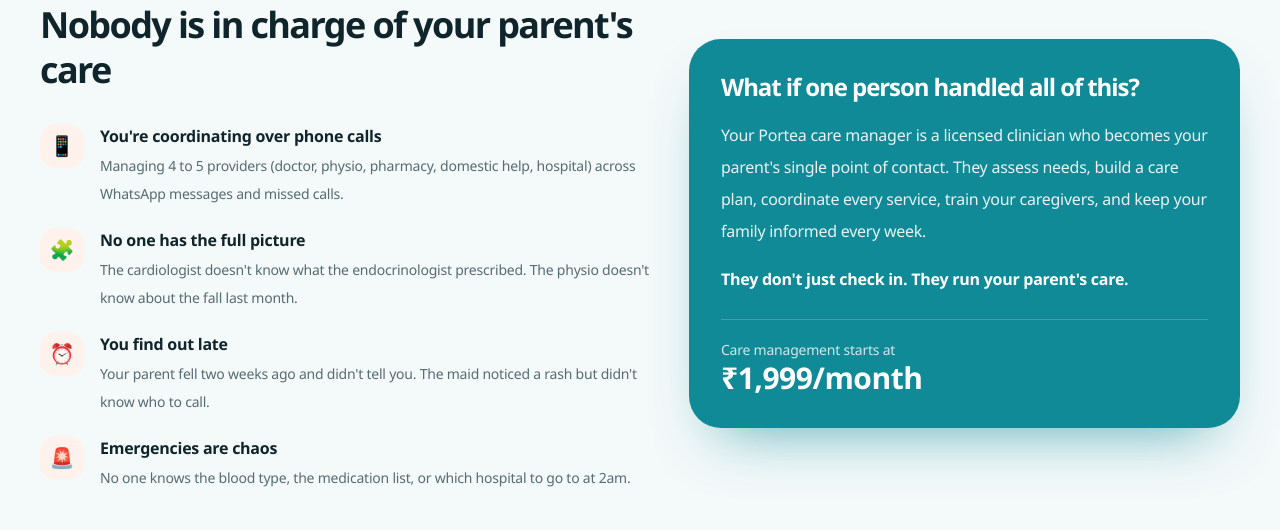
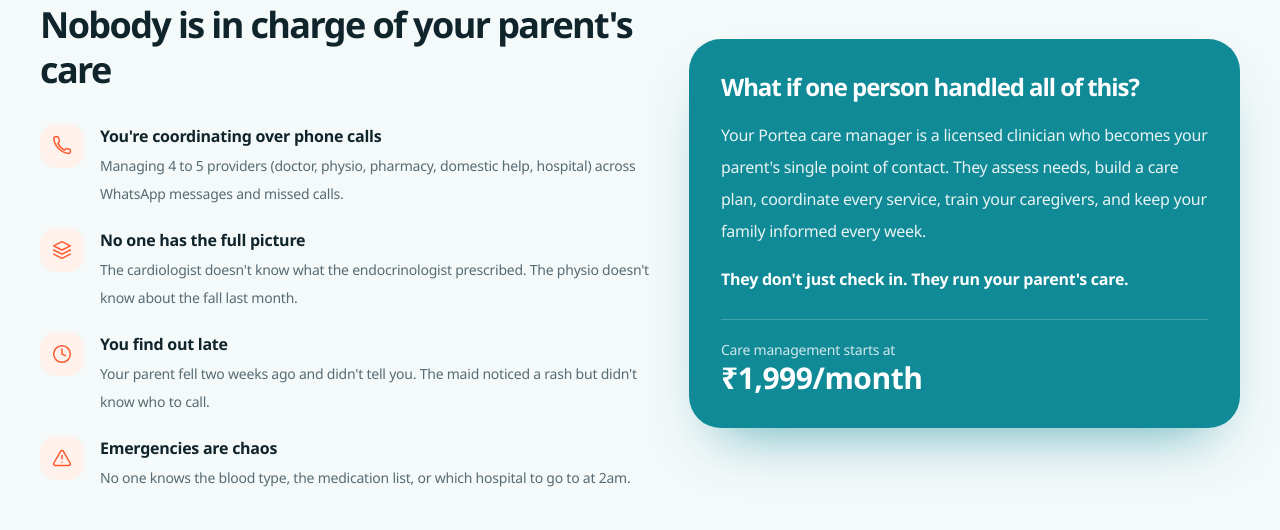
Before and after one commit to Mahesh-git888/Care_Plan, a Next.js app: page / in a window 1280 px wide. Shown: the part 1600-2130 px from the top of the page. Built offline with nearby package versions, Linux system fonts and the light colour scheme; no server answers.

Commit message:
Icons change

```diff
--- a/src/components/home-page.tsx
+++ b/src/components/home-page.tsx
@@ -8,10 +8,21 @@
 import { HandwrittenNote } from "@/components/handwritten-note";
 import { IntakeChatbot } from "@/components/intake-chatbot";
 import {
+  AlertTriangleIcon,
+  AppleIcon,
   ArrowUpRightIcon,
+  BedIcon,
   ChatIcon,
   CheckIcon,
+  ClockIcon,
+  DumbbellIcon,
+  FlaskIcon,
+  LayersIcon,
+  LifeBuoyIcon,
   PhoneIcon,
+  StethoscopeIcon,
+  SyringeIcon,
+  UsersIcon,
   WhatsAppIcon,
 } from "@/components/ui-icons";
 import { LeadForm } from "@/components/lead-form";
@@ -29,22 +40,22 @@
 
 const PROBLEMS = [
   {
-    emoji: "📱",
+    Icon: PhoneIcon,
     title: "You're coordinating over phone calls",
     body: "Managing 4 to 5 providers (doctor, physio, pharmacy, domestic help, hospital) across WhatsApp messages and missed calls.",
   },
   {
-    emoji: "🧩",
+    Icon: LayersIcon,
     title: "No one has the full picture",
     body: "The cardiologist doesn't know what the endocrinologist prescribed. The physio doesn't know about the fall last month.",
   },
   {
-    emoji: "⏰",
+    Icon: ClockIcon,
     title: "You find out late",
     body: "Your parent fell two weeks ago and didn't tell you. The maid noticed a rash but didn't know who to call.",
   },
   {
-    emoji: "🚨",
+    Icon: AlertTriangleIcon,
     title: "Emergencies are chaos",
     body: "No one knows the blood type, the medication list, or which hospital to go to at 2am.",
   },
@@ -71,42 +82,42 @@
 
 const SERVICES = [
   {
-    emoji: "🧑‍⚕️",
+    Icon: UsersIcon,
     title: "Caregiver",
     body: "Trained nursing attendant, 12h or 24h. Your care manager trains them on your parent's specific condition and routines.",
   },
   {
-    emoji: "💉",
+    Icon: SyringeIcon,
     title: "Nursing",
     body: "Wound care, vitals monitoring, injections, catheter management, infusions. Scheduled visits or on-call.",
   },
   {
-    emoji: "🩺",
+    Icon: StethoscopeIcon,
     title: "Doctor visits",
     body: "Teleconsults or home visits. Geriatrician, GP, or specialist referrals based on your parent's conditions.",
   },
   {
-    emoji: "🏋️",
+    Icon: DumbbellIcon,
     title: "Physiotherapy",
     body: "At-home sessions for mobility, post-surgical rehab, chronic pain, fall prevention, and strength building.",
   },
   {
-    emoji: "🔬",
+    Icon: FlaskIcon,
     title: "Labs and diagnostics",
     body: "Blood work, HbA1c, thyroid panels, cardiac markers. Collected at home, reports sent to your care manager and family.",
   },
   {
-    emoji: "🛏️",
+    Icon: BedIcon,
     title: "Equipment",
     body: "Hospital bed, wheelchair, oxygen concentrator, BP monitor, pulse oximeter. Rental or purchase, delivered and set up.",
   },
   {
-    emoji: "🥗",
+    Icon: AppleIcon,
     title: "Nutrition",
     body: "Dietitian assessment and meal planning. Condition-specific guidance for diabetes, cardiac, renal, or post-surgical recovery.",
   },
   {
-    emoji: "🧠",
+    Icon: LifeBuoyIcon,
     title: "Counselor",
     body: "For the patient and the family. Managing anxiety, depression, grief, caregiver burnout, and cognitive decline.",
   },
@@ -222,7 +233,7 @@
       <section className="relative overflow-hidden">
         <div className="absolute inset-0 hero-gradient" />
         <div className="relative mx-auto max-w-7xl px-5 py-6 sm:px-6 lg:px-10">
-          <div className="grid gap-10 pb-14 pt-4 lg:grid-cols-[1.02fr_0.98fr] lg:items-start lg:gap-16 lg:pb-20 lg:pt-8">
+          <div className="grid gap-10 pb-14 pt-4 lg:grid-cols-[1.02fr_0.98fr] lg:items-center lg:gap-16 lg:pb-20 lg:pt-8">
             <div className="max-w-3xl">
               <span className="inline-flex items-center gap-2 rounded-full border border-[#cfe4e7] bg-white/90 px-4 py-2 text-xs font-semibold uppercase tracking-[0.22em] text-[#0b7c87] shadow-sm">
                 <span className="h-1.5 w-1.5 rounded-full bg-[#0f9aa8]" />
@@ -341,10 +352,10 @@
               Nobody is in charge of your parent&apos;s care
             </h2>
             <div className="mt-8 space-y-5">
-              {PROBLEMS.map(({ emoji, title, body }) => (
+              {PROBLEMS.map(({ Icon, title, body }) => (
                 <div key={title} className="flex gap-4">
-                  <span className="inline-flex h-11 w-11 flex-none items-center justify-center rounded-2xl bg-[#fff1ec] text-xl">
-                    {emoji}
+                  <span className="inline-flex h-11 w-11 flex-none items-center justify-center rounded-2xl bg-[#fff1ec] text-[#ff5b2e]">
+                    <Icon className="h-5 w-5" />
                   </span>
                   <div>
                     <p className="text-base font-semibold tracking-[-0.02em] text-[#10242b]">
@@ -427,13 +438,13 @@
         </div>
 
         <div className="mt-10 grid gap-4 sm:grid-cols-2 lg:grid-cols-4">
-          {SERVICES.map(({ emoji, title, body }) => (
+          {SERVICES.map(({ Icon, title, body }) => (
             <article
               key={title}
               className="rounded-[1.7rem] border border-[#d7e7ea] bg-white p-6 shadow-sm transition hover:-translate-y-0.5 hover:shadow-md"
             >
-              <div className="inline-flex h-11 w-11 items-center justify-center rounded-2xl bg-[#e6f6f7] text-2xl">
-                {emoji}
+              <div className="inline-flex h-11 w-11 items-center justify-center rounded-2xl bg-[#e6f6f7] text-[#0f9aa8]">
+                <Icon className="h-5 w-5" />
               </div>
               <p className="mt-4 text-base font-semibold tracking-[-0.02em] text-[#10242b]">
                 {title}
--- a/src/components/ui-icons.tsx
+++ b/src/components/ui-icons.tsx
@@ -301,3 +301,116 @@
     </svg>
   );
 }
+
+function iconSvg(children: React.ReactNode, className?: string) {
+  return (
+    <svg
+      viewBox="0 0 24 24"
+      fill="none"
+      stroke="currentColor"
+      strokeWidth="1.8"
+      strokeLinecap="round"
+      strokeLinejoin="round"
+      className={className}
+      aria-hidden="true"
+    >
+      {children}
+    </svg>
+  );
+}
+
+export function LayersIcon({ className }: IconProps) {
+  return iconSvg(
+    <>
+      <polygon points="12 2 2 7 12 12 22 7 12 2" />
+      <polyline points="2 17 12 22 22 17" />
+      <polyline points="2 12 12 17 22 12" />
+    </>,
+    className,
+  );
+}
+
+export function AlertTriangleIcon({ className }: IconProps) {
+  return iconSvg(
+    <>
+      <path d="m21.73 18-8-14a2 2 0 0 0-3.48 0l-8 14A2 2 0 0 0 4 21h16a2 2 0 0 0 1.73-3Z" />
+      <line x1="12" y1="9" x2="12" y2="13" />
+      <line x1="12" y1="17" x2="12.01" y2="17" />
+    </>,
+    className,
+  );
+}
+
+export function SyringeIcon({ className }: IconProps) {
+  return iconSvg(
+    <>
+      <path d="m18 2 4 4" />
+      <path d="m17 7 3-3" />
+      <path d="M19 9 8.7 19.3c-1 1-2.5 1-3.4 0l-.6-.6c-1-1-1-2.5 0-3.4L15 5" />
+      <path d="m9 11 4 4" />
+      <path d="m5 19-3 3" />
+      <path d="m14 4 6 6" />
+    </>,
+    className,
+  );
+}
+
+export function DumbbellIcon({ className }: IconProps) {
+  return iconSvg(
+    <>
+      <path d="M3.5 9v6" />
+      <path d="M6.5 7v10" />
+      <path d="M17.5 7v10" />
+      <path d="M20.5 9v6" />
+      <path d="M6.5 12h11" />
+    </>,
+    className,
+  );
+}
+
+export function FlaskIcon({ className }: IconProps) {
+  return iconSvg(
+    <>
+      <path d="M9 3h6" />
+      <path d="M10 3v6.5L5.3 18A1.5 1.5 0 0 0 6.6 20.5h10.8A1.5 1.5 0 0 0 18.7 18L14 9.5V3" />
+      <path d="M7.5 14h9" />
+    </>,
+    className,
+  );
+}
+
+export function BedIcon({ className }: IconProps) {
+  return iconSvg(
+    <>
+      <path d="M2 5v15" />
+      <path d="M2 9h18a2 2 0 0 1 2 2v9" />
+      <path d="M2 16h20" />
+      <path d="M7 9V7a1 1 0 0 1 1-1h3a1 1 0 0 1 1 1v2" />
+    </>,
+    className,
+  );
+}
+
+export function AppleIcon({ className }: IconProps) {
+  return iconSvg(
+    <>
+      <path d="M12 20.94c1.5 0 2.75 1.06 4 1.06 3 0 6-8 6-12.22A4.91 4.91 0 0 0 17 5c-2.22 0-4 1.44-5 2-1-.56-2.78-2-5-2a4.9 4.9 0 0 0-5 4.78C2 14 5 22 8 22c1.25 0 2.5-1.06 4-1.06Z" />
+      <path d="M10 2c1 .5 2 2 2 5" />
+    </>,
+    className,
+  );
+}
+
+export function LifeBuoyIcon({ className }: IconProps) {
+  return iconSvg(
+    <>
+      <circle cx="12" cy="12" r="10" />
+      <circle cx="12" cy="12" r="4" />
+      <line x1="4.93" y1="4.93" x2="9.17" y2="9.17" />
+      <line x1="14.83" y1="14.83" x2="19.07" y2="19.07" />
+      <line x1="14.83" y1="9.17" x2="19.07" y2="4.93" />
+      <line x1="9.17" y1="14.83" x2="4.93" y2="19.07" />
+    </>,
+    className,
+  );
+}
```
